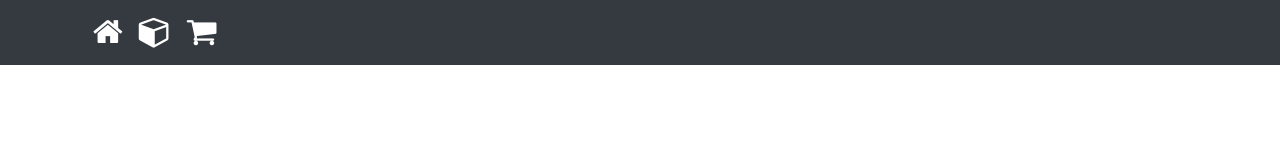
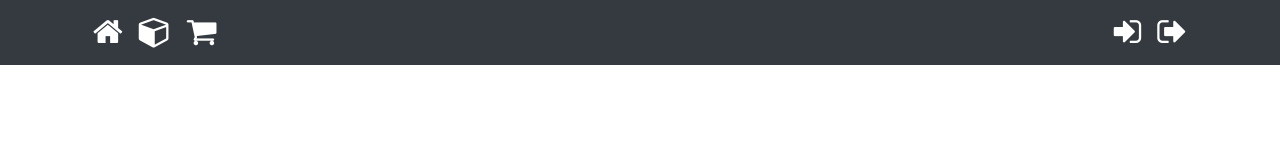
Before and after one commit to gellaig/boxorder, an Angular app in the folder boxorder-client/: page / in a window 1280 px wide. Shown: the top 160 px of the page. Built offline with nearby package versions, Linux system fonts and the light colour scheme; no server answers.

Commit message:
login logout btn

```diff
--- a/boxorder-client/src/app/ecommerce/ecommerce.component.css
+++ b/boxorder-client/src/app/ecommerce/ecommerce.component.css
@@ -1,3 +1,3 @@
-.fa-cube:hover, .fa-home:hover, .fa-shopping-cart:hover {
+.fa-cube:hover, .fa-home:hover, .fa-shopping-cart:hover, .fa-sign-in:hover, .fa-sign-out:hover {
     color: lightsteelblue;
 }
--- a/boxorder-client/src/app/ecommerce/ecommerce.component.html
+++ b/boxorder-client/src/app/ecommerce/ecommerce.component.html
@@ -22,9 +22,22 @@
                         <span class="sr-only">(current)</span>
                     </a>
                 </li>
-            </ul>
+			</ul>
+			<ul class="navbar-nav ml-auto">
+				<li class="nav-item active">
+					<a class="nav-link" href="#" ><i class="fa fa-sign-in fa-2x" aria-hidden="true"></i>
+						<span class="sr-only">(current)</span>
+					</a>
+				</li>
+				<li class="nav-item active">
+					<a class="nav-link" href="#" ><i class="fa fa-sign-out fa-2x" aria-hidden="true"></i>
+						<span class="sr-only">(current)</span>
+					</a>
+				</li>
+			</ul>
         </div>
     </div>
+
 </nav>
 <div class="row">
     <div class="col-md-9">
```
